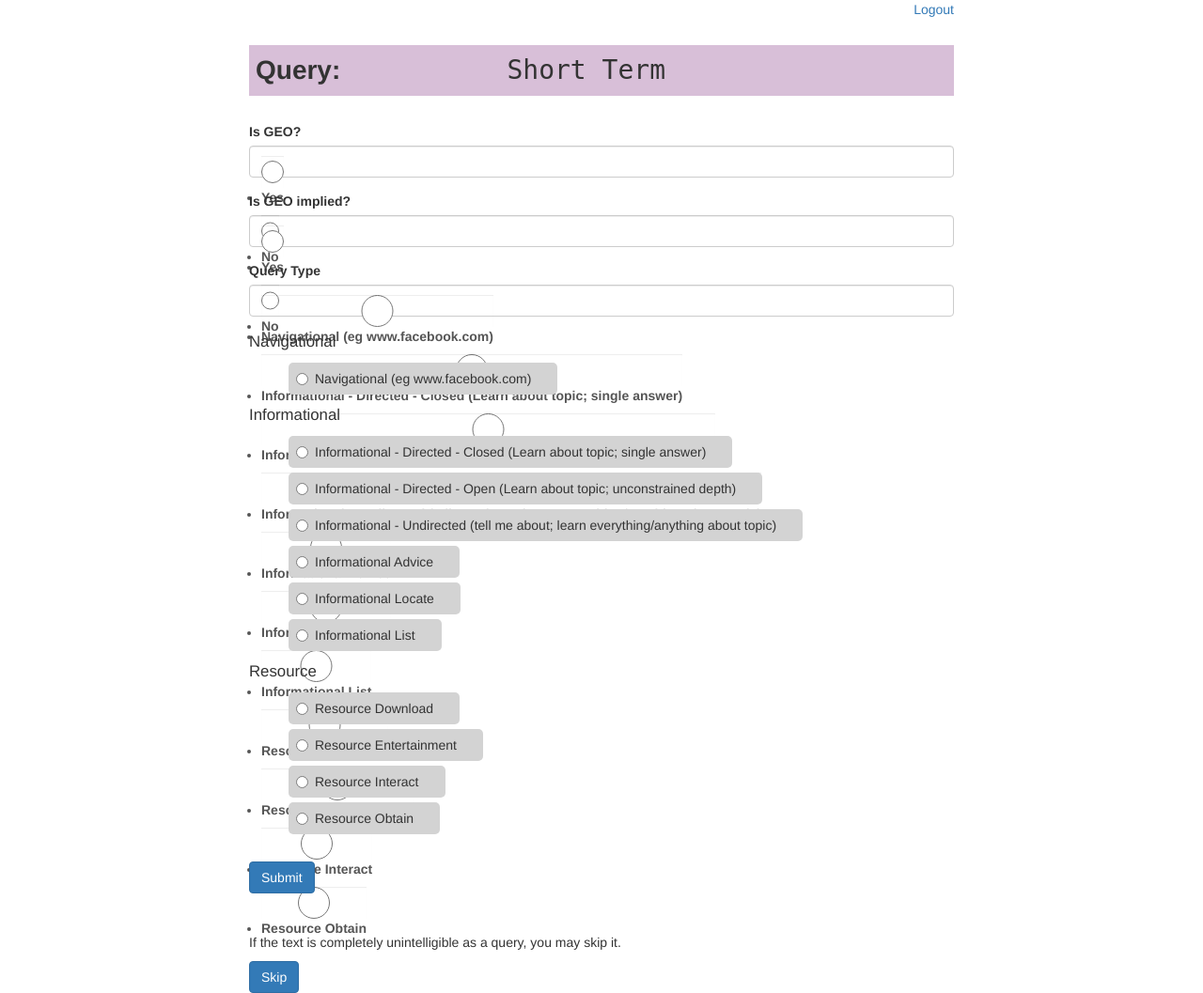
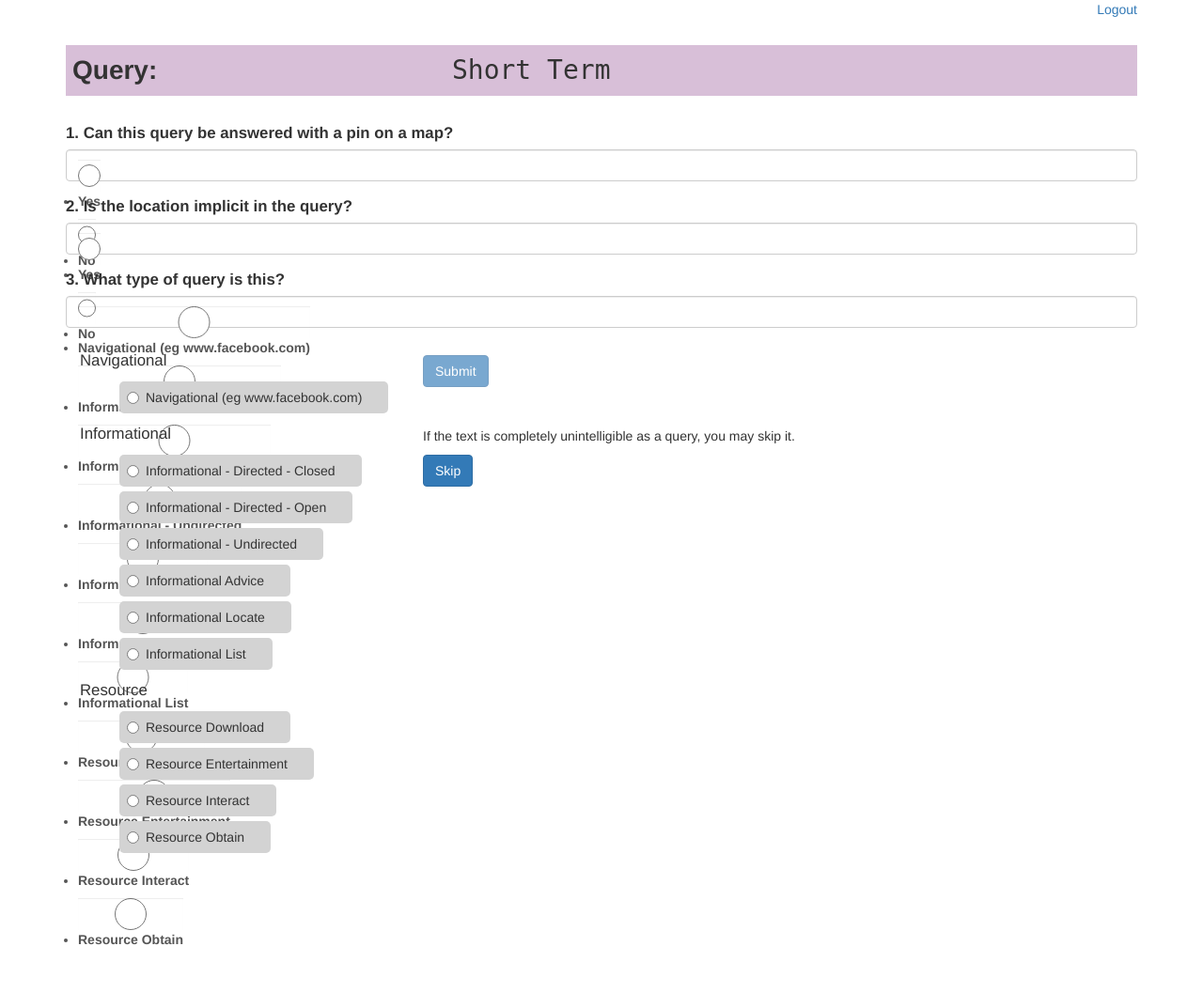
Before and after one commit to ned2/tator, a Django app: page /annotate/ in a window 1280 px wide. Shown: the whole page at 94% size. After the commit the page ends 1006 px from the top, so only its background shows below. Run offline with Django 3.2, Linux system fonts and the light colour scheme; a user stored in the database is signed in; data comes from the database, SQL or seed files in the repository; both versions use the stored data as it was after the commit; some libraries are stand-ins or nearby versions.

Commit message:
Changed to horizontal layout
submit button disabled until clicked

fixed error handling bugs

```diff
--- a/tator/annotate/models.py
+++ b/tator/annotate/models.py
@@ -87,11 +87,11 @@
         #('', 'Please select a query type'),
         (NAVIGATIONAL, 'Navigational (eg www.facebook.com)'),
         (INFORMATIONAL_DIRECTED_CLOSED,
-         'Informational - Directed - Closed (Learn about topic; single answer)'),
+         'Informational - Directed - Closed'),
         (INFORMATIONAL_DIRECTED_OPEN,
-         'Informational - Directed - Open (Learn about topic; unconstrained depth)'),
+         'Informational - Directed - Open'),
         (INFORMATIONAL_UNDIRECTED,
-         'Informational - Undirected (tell me about; learn everything/anything about topic)'),
+         'Informational - Undirected'),
         (INFORMATIONAL_ADVICE, 'Informational Advice'),
         (INFORMATIONAL_LOCATE, 'Informational Locate'),
         (INFORMATIONAL_LIST, 'Informational List'),
@@ -104,19 +104,19 @@
     BOOL_CHOICES = ((True, 'Yes'), (False, 'No'))
 
     is_geo = models.BooleanField(
-        verbose_name='Is GEO?',
+        verbose_name='1. Can this query be answered with a pin on a map?',
         choices=BOOL_CHOICES,
         default=None,
         help_text='',
     )
     is_geo_impl = models.BooleanField(
-        verbose_name='Is GEO implied?',
+        verbose_name='2. Is the location implicit in the query?',
         choices=BOOL_CHOICES,
         default=None,
         help_text=''
     )
     query_type = models.CharField(
-        verbose_name='Query Type',
+        verbose_name='3. What type of query is this?',
         max_length=3,
         choices=QUERY_TYPE_CHOICES,
         default=None,
--- a/tator/annotate/static/annotate/annotate.css
+++ b/tator/annotate/static/annotate/annotate.css
@@ -17,6 +17,8 @@
     padding: 0.5em;
     margin: 2em 0;
 }
+
+#annotation-form .form-group {}
 
 .query-label {
     display: inline-block;
@@ -38,6 +40,10 @@
 label:checked {
     background-color: green;
     font-weight: bold;
+}
+
+.form-group > label {
+    font-size: 1.2em;
 }
 
 .radio label {
--- a/tator/annotate/static/annotate/annotate.js
+++ b/tator/annotate/static/annotate/annotate.js
@@ -1,10 +1,24 @@
 $(document).ready(function(){
 
-    $('input[type="radio"]').change(function() {
-        if(this.checked) {
+    /* Apply "selected" class to the currently selected option for a form-group
+     * (removing from any previously selected option)*/
+    function highlightSelected() {
+        if (this.checked) {
             $(this).closest(".form-group").find('input[type="radio"]').parent().removeClass("selected");
             $(this).parent().addClass("selected");
         }
+    }
+
+    $('input[type="radio"]').change(highlightSelected).each(highlightSelected);
+
+
+    // Submit annotation button is disabled initially */
+    $('#annotation-form button').prop('disabled', true);
+
+    // Enable submit form button when form has been filled out
+    $('input[type="radio"]').change(function() {
+        if ($('input[type="radio"]:checked').length == 3) {
+            $('#annotation-form button').prop('disabled', false);
+        }
     });
-
 });
--- a/tator/annotate/templates/annotate/annotate.html
+++ b/tator/annotate/templates/annotate/annotate.html
@@ -16,10 +16,10 @@
 
 <form id="annotation-form" action="{{ request.get_full_path }}" method="post" class="form">
     {% csrf_token %}
-    {% bootstrap_form form exclude='query_type' %}
+    {% bootstrap_form form exclude='query_type' form_group_class='form-group col-sm-4' %}
 
-    <div class="form-group">
-        {% bootstrap_label form.fields.query_type.label %}
+    <div class="form-group col-sm-4{% if form.errors and not form.query_type.errors %} has-success{% endif %}">
+        {% bootstrap_label form.fields.query_type.label label_class="control-label" %}
         <div id="id_query_type">
             {% for val, choice in form.fields.query_type.choices %}
             {% if forloop.counter == 1 %}
@@ -36,7 +36,7 @@
 
             <div class="radio">
                 <label for="id_query_type{{ forloop.counter0 }}">
-                    <input id="id_query_type{{ forloop.counter0 }}" name="query_type" type="radio" value="{{ val }}" required>
+                    <input id="id_query_type{{ forloop.counter0 }}" {% if form.query_type.value == val %}checked="checked" {% endif %}name="query_type" type="radio" value="{{ val }}" required>
                     {{ choice }}
                     </input>
                 </label>
--- a/tator/annotate/templates/annotate/base.html
+++ b/tator/annotate/templates/annotate/base.html
@@ -17,7 +17,7 @@
     <body>
         <div id="content" class="container">
 	        <div class="row">
-                <div class="col-sm-8 col-centered">
+                <div class="col-sm-12 col-centered">
                     {% if request.user.is_authenticated %}
                     <div id="login-link"><a href="/logout">Logout</a></div>
                     {% endif %}
--- a/tator/annotate/views.py
+++ b/tator/annotate/views.py
@@ -9,6 +9,7 @@
 
 def index(request):
     return redirect('annotate')
+
 
 @method_decorator(login_required(login_url='/login/'), name='dispatch')
 class AnnotateView(View):
@@ -48,5 +49,7 @@
             skipped = SkippedAnnotation.objects.filter(user=annotation.user, query=annotation.query)
             skipped.delete()
             return redirect('annotate')
-
-        return render(request, 'annotate/annotate.html', {'form': form})
+        #import ipdb; ipdb.set_trace()
+        query = Query.objects.get(pk=form.data['query'])
+        context = {'form': form, 'query': query.text}
+        return render(request, 'annotate/annotate.html', context)
```
Also changed, not shown: tator/db.sqlite3.
